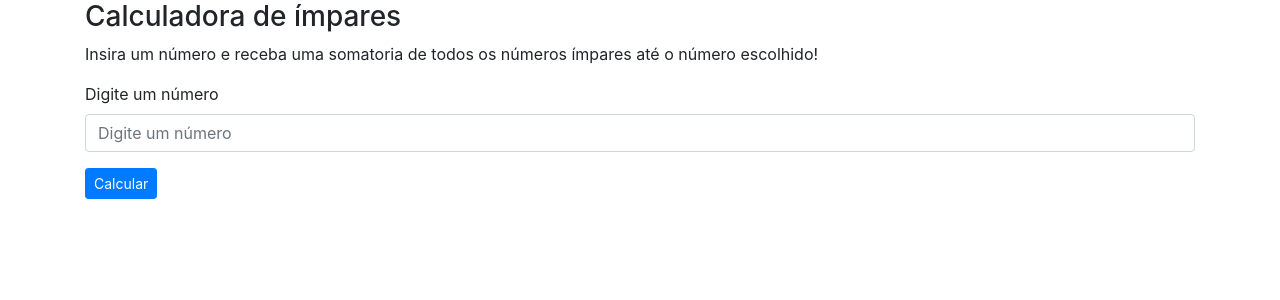
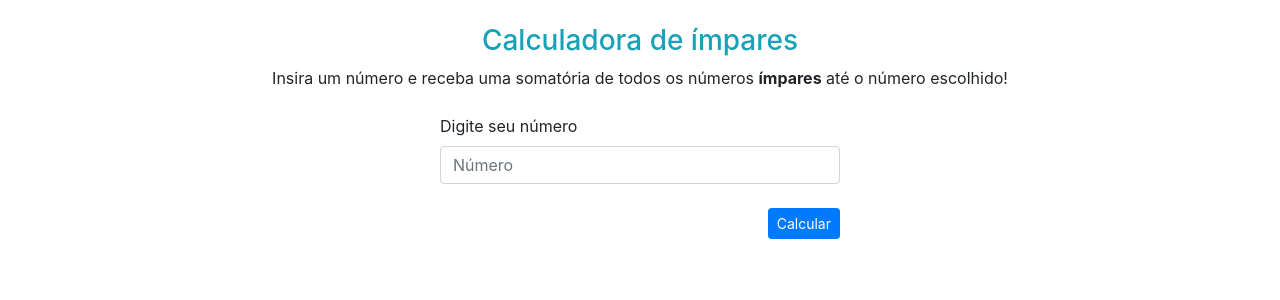
Before and after one commit to luucashc/MadeiraMadeiraTest, a PHP site: page / in a window 1280 px wide. Shown: the top 300 px of the page. Run offline with PHP 8.4, Linux system fonts and the light colour scheme.

Commit message:
Playing with the bootstrap basics.

```diff
--- a/views/index.php
+++ b/views/index.php
@@ -9,13 +9,15 @@
     <body>
         <div class="container">
             <form method="POST" action="index.php">
-                <h3>Calculadora de ímpares</h3>
-                <p>Insira um número e receba uma somatoria de todos os números ímpares até o número escolhido!</p>
-                <div class="form-group">
-                    <label for="number">Digite um número</label>
-                    <input type="text" class="form-control" placeholder="Digite um número" name="number">
+                <h3 class="text-center mt-4 text-info">Calculadora de ímpares</h3>
+                <p class="text-center">Insira um número e receba uma somatória de todos os números <strong>ímpares</strong> até o número escolhido!</p>
+                <div class="form-group ml-auto mr-auto mt-4" style="width: 400px">
+                    <label for="number">Digite seu número</label>
+                    <input type="text" class="form-control" placeholder="Número" name="number">
+                    <div class="d-flex">
+                        <button type="submit" name="button" class="btn btn-sm btn-primary mt-4 ml-auto">Calcular</button>
+                    </div>
                 </div>
-                <button type="submit" name="button" class="btn btn-sm btn-primary">Calcular</button>
             </form>
         </div>
     </body>
```
